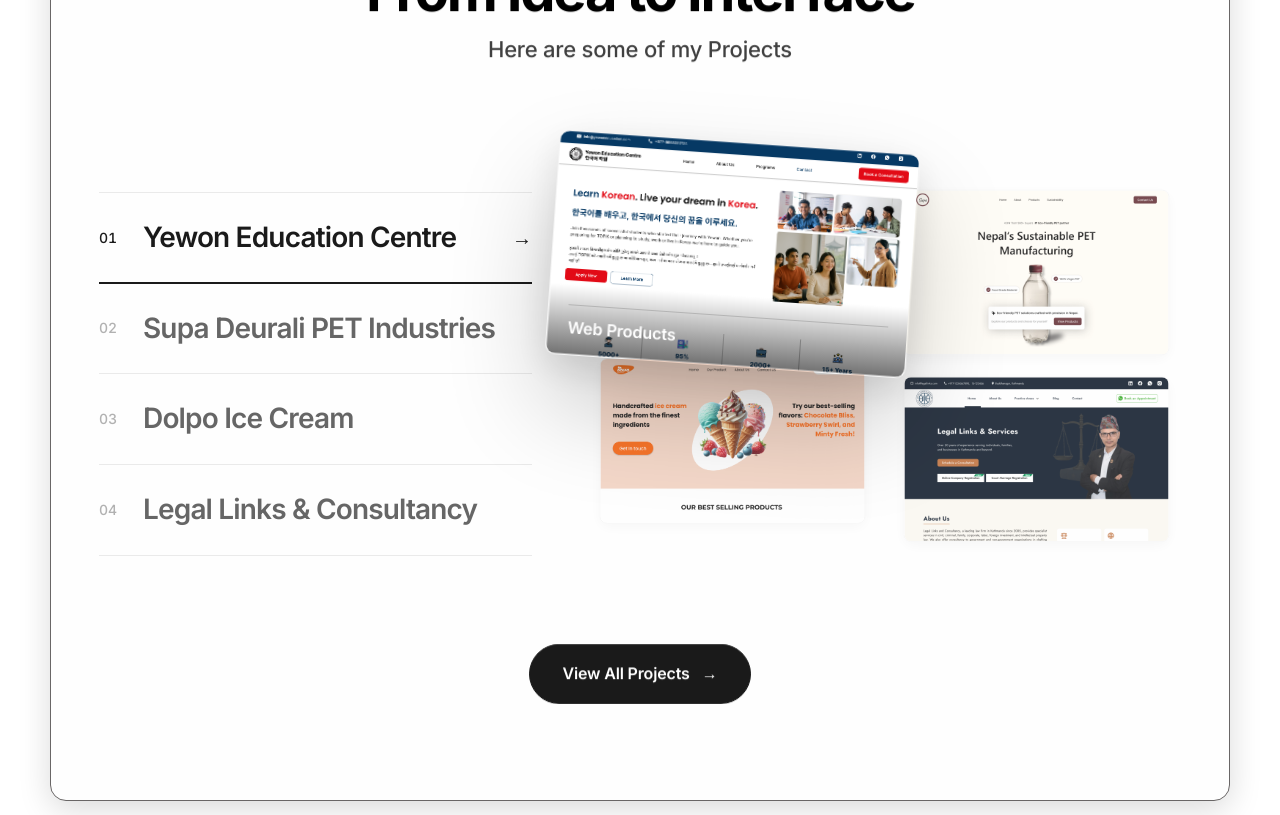
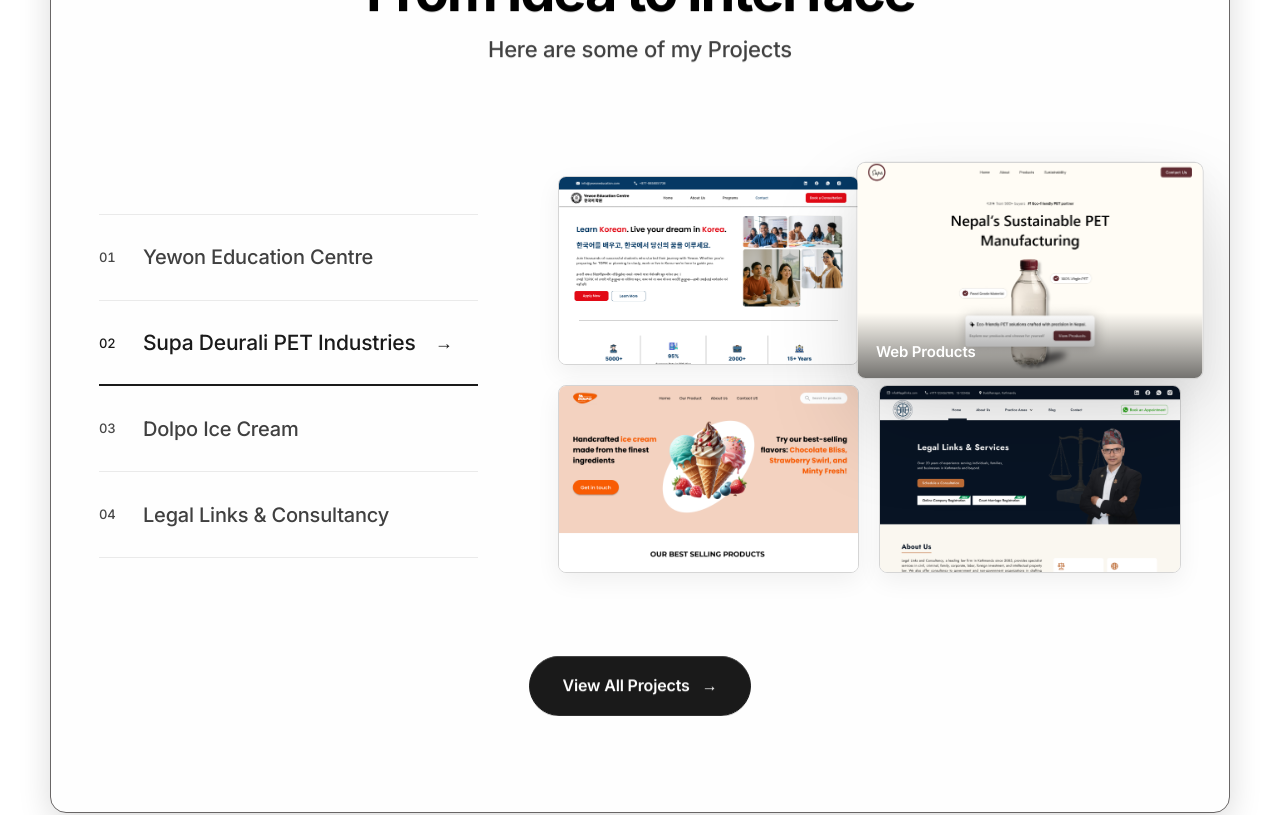
Before and after one commit to sagarkhadka26/sagarportfolio, a Next.js app: page / in a window 1280 px wide. Shown: the part 1000-1815 px from the top of the page. Built offline with nearby package versions, Linux system fonts and the light colour scheme; a web font is replaced by a local one.

Commit message:
Changes made

```diff
--- a/src/components/ProjectCard.module.css
+++ b/src/components/ProjectCard.module.css
@@ -11,7 +11,7 @@
 }
 
 .card:hover {
-    transform: translateY(-4px);
+    transform: scale(1.02); /* Clean zoom instead of translateY */
 }
 
 .imageWrapper {
@@ -22,8 +22,8 @@
     background-color: #f0f0f0;
     margin-bottom: 16px;
     position: relative;
-    box-shadow: 0 4px 20px rgba(0, 0, 0, 0.05);
-    border: 1px solid rgba(0, 0, 0, 0.08);
+    box-shadow: 0 8px 24px rgba(0, 0, 0, 0.05); /* Slightly deeper shadow */
+    border: 1px solid rgba(0, 0, 0, 0.16); /* Updated to 0.16 */
     /* Subtle stroke */
 }
 
@@ -88,10 +88,35 @@
 }
 
 .title {
-    font-size: 20px;
-    font-weight: 600;
+    font-size: 20px; /* Consistently set to 20px */
+    font-weight: 500;
     color: var(--text-primary);
     margin: 0;
+    transition: all 0.3s ease;
+    position: relative;
+    display: inline-block;
+}
+
+.card:hover .title {
+    transform: scale(1.05);
+    transform-origin: left center;
+}
+
+.card:hover .title::after {
+    content: '';
+    position: absolute;
+    bottom: -2px;
+    left: 0;
+    width: 100%;
+    height: 1.5px;
+    background-color: var(--text-primary);
+    transform: scaleX(0);
+    transform-origin: left;
+    animation: underlineIn 0.3s forwards;
+}
+
+@keyframes underlineIn {
+    to { transform: scaleX(1); }
 }
 
 .footer {
--- a/src/components/ProjectsShowcase.jsx
+++ b/src/components/ProjectsShowcase.jsx
@@ -14,7 +14,7 @@
 ];
 
 export default function ProjectsShowcase({ projects: customProjects }) {
-  const [activeIndex, setActiveIndex] = useState(0);
+  const [activeIndex, setActiveIndex] = useState(null);
   const carouselRef = useRef(null);
   const imageRefs = useRef([]);
 
@@ -66,7 +66,7 @@
   if (showcaseProjects.length === 0) return null;
 
   return (
-    <div className={styles.showcase}>
+    <div className={styles.showcase} onMouseLeave={() => setActiveIndex(null)}>
       {/* LEFT COLUMN: Project Titles */}
       <div className={styles.titleList}>
         {showcaseProjects.map((project, index) => (
--- a/src/components/ProjectsShowcase.module.css
+++ b/src/components/ProjectsShowcase.module.css
@@ -6,15 +6,15 @@
 .showcase {
   display: flex;
   align-items: center;
-  gap: 56px;
+  gap: 80px; /* Increased for cleaner spacing */
   width: 100%;
-  margin-top: 48px;
+  margin-top: 60px;
   position: relative;
 }
 
 /* --- Left Column: Project Titles --- */
 .titleList {
-  width: 40%;
+  width: 35%; /* Adjusted for 65/35 balance */
   display: flex;
   flex-direction: column;
   flex-shrink: 0;
@@ -28,7 +28,7 @@
   border-bottom: 1px solid rgba(0, 0, 0, 0.08);
   cursor: pointer;
   text-decoration: none;
-  color: var(--text-muted);
+  color: var(--text-secondary);
   transition: all 400ms cubic-bezier(0.165, 0.84, 0.44, 1);
   position: relative;
 }
@@ -38,26 +38,26 @@
 }
 
 .titleIndex {
-  font-size: 14px;
+  font-size: 13px;
   font-weight: 500;
-  color: var(--text-muted);
-  opacity: 0.5;
+  color: var(--text-primary);
+  opacity: 0.8; /* Increased from 0.5 */
   min-width: 28px;
   transition: all 400ms cubic-bezier(0.165, 0.84, 0.44, 1);
   font-variant-numeric: tabular-nums;
 }
 
 .titleText {
-  font-size: clamp(20px, 2.2vw, 28px);
-  font-weight: 600;
-  letter-spacing: -0.03em;
+  font-size: 20px; /* Set to 20px as requested */
+  font-weight: 500;
+  letter-spacing: -0.01em;
   line-height: 1.2;
   transition: all 400ms cubic-bezier(0.165, 0.84, 0.44, 1);
 }
 
 .titleArrow {
-  margin-left: auto;
-  font-size: 20px;
+  margin-left: 16px; /* Increased to 16px as requested */
+  font-size: 18px;
   opacity: 0;
   transform: translateX(-8px);
   transition: all 400ms cubic-bezier(0.165, 0.84, 0.44, 1);
@@ -72,6 +72,11 @@
 .titleItemActive .titleIndex {
   color: var(--text-primary);
   opacity: 1;
+}
+
+.titleItemActive .titleText {
+  transform: scale(1.05);
+  transform-origin: left center;
 }
 
 .titleItemActive .titleArrow {
@@ -101,11 +106,11 @@
 
 /* --- Right Column: Image Grid --- */
 .imageGrid {
-  width: 60%;
+  width: 65%; /* Set to 65% as requested */
   display: grid;
   grid-template-columns: 1fr 1fr;
   grid-auto-rows: min-content;
-  gap: 16px;
+  gap: 20px;
   position: relative;
   min-height: 420px;
 }
@@ -119,9 +124,9 @@
   text-decoration: none;
   display: block;
 
-  /* Default (inactive) state */
-  transform: scale(0.92);
-  opacity: 0.85;
+  /* Default (inactive) state — Removed scale-down and opacity */
+  transform: scale(1);
+  opacity: 1;
   filter: none;
   z-index: 1;
 
@@ -131,33 +136,27 @@
     box-shadow 500ms cubic-bezier(0.165, 0.84, 0.44, 1),
     z-index 0ms;
 
-  box-shadow: 0 4px 16px rgba(0, 0, 0, 0.04);
-  border: 1px solid rgba(0, 0, 0, 0.04);
+  box-shadow: 0 8px 24px rgba(0, 0, 0, 0.06); /* Slightly deeper shadow */
+  border: 1px solid rgba(0, 0, 0, 0.16); /* Updated to 0.16 for sharper definition */
 }
 
-/* Staggered offset for editorial depth */
-.imageCard:nth-child(2) {
-  transform: scale(0.92) translateY(20px);
+/* Staggered offset removed for cleaner grid layout */
+.imageCard:nth-child(2),
+.imageCard:nth-child(3),
+.imageCard:nth-child(4) {
+  transform: scale(1);
 }
 
-.imageCard:nth-child(3) {
-  transform: scale(0.92) translateY(-10px);
-}
-
-.imageCard:nth-child(4) {
-  transform: scale(0.92) translateY(10px);
-}
-
-/* Active Image State — "First Place" effect with rotation */
+/* Active Image State — "First Place" effect with flat zoom */
 .imageCardActive {
-  transform: scale(1.25) rotate(4deg) !important;
+  transform: scale(1.15) !important; /* Clean zoom */
   opacity: 1;
   z-index: 50;
-  box-shadow: 0 40px 80px rgba(0, 0, 0, 0.2), 0 10px 30px rgba(0, 0, 0, 0.1);
+  box-shadow: 0 40px 80px rgba(0, 0, 0, 0.15), 0 10px 30px rgba(0, 0, 0, 0.05);
 }
 
 .imageCardActive:nth-child(even) {
-  transform: scale(1.25) rotate(-4deg) !important;
+  transform: scale(1.15) !important;
 }
 
 /* Inner image styling */
@@ -279,23 +278,23 @@
     scroll-snap-align: center;
     aspect-ratio: 16 / 10;
 
-    /* Reset transforms for carousel */
-    transform: scale(0.92) !important;
-    opacity: 0.7;
-    filter: grayscale(20%);
+    /* Reset transforms for carousel — full opacity */
+    transform: scale(1) !important;
+    opacity: 1;
+    filter: none;
   }
 
   .imageCard:nth-child(2),
   .imageCard:nth-child(3),
   .imageCard:nth-child(4) {
-    transform: scale(0.92) !important;
+    transform: scale(1) !important;
   }
 
   .imageCardActive {
     transform: scale(1) !important;
     opacity: 1;
-    filter: grayscale(0%);
-    box-shadow: 0 12px 40px rgba(0, 0, 0, 0.15);
+    filter: none;
+    box-shadow: 0 12px 40px rgba(0, 0, 0, 0.1);
   }
 }
 
```
